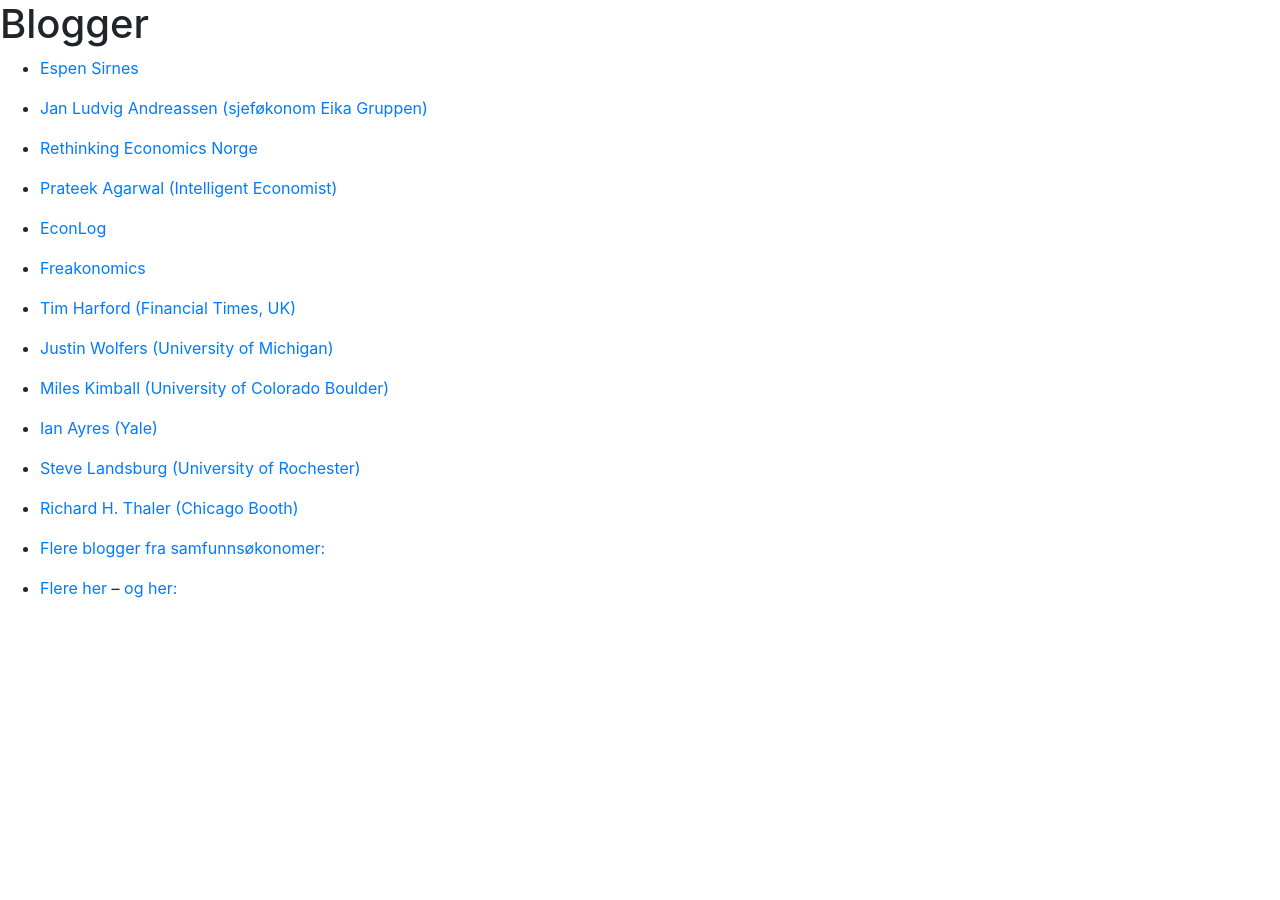
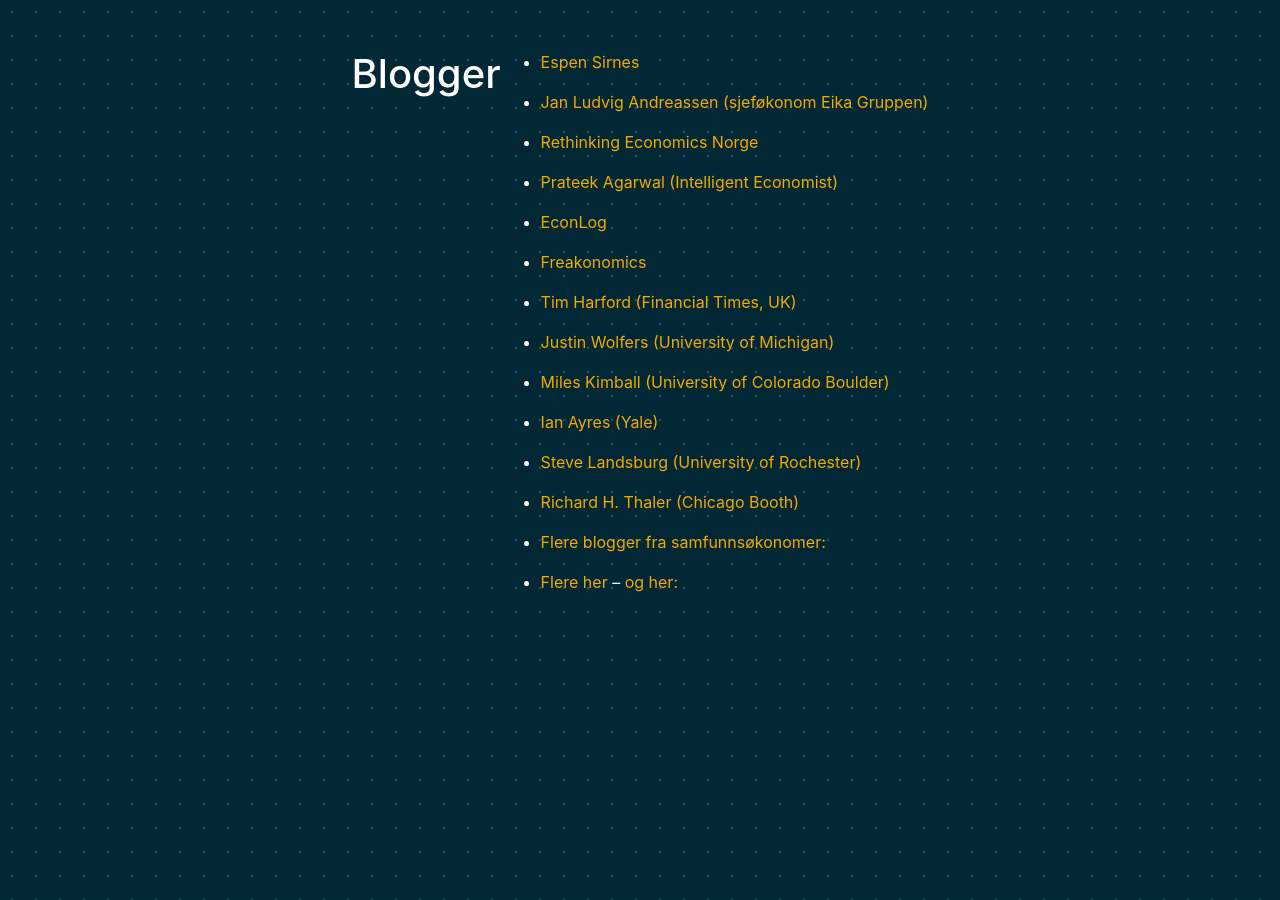
Before and after one commit to uit-econ/uit-econ.github.io, a Jekyll site: the page built from ressurser/Blogger.md, in a window 1280 px wide. Built offline with Jekyll 4.4.1, drawn with Linux system fonts in a browser that asks for light colours; nearby versions of some CDN libraries; our own code applies the rules of GitHub Pages for plain Markdown files; library files that are not in the unit come from our copies.

Commit message:
Update Blogger.md

```diff
--- a/ressurser/Blogger.md
+++ b/ressurser/Blogger.md
@@ -1,4 +1,4 @@
-<link href="assets/css/custom.css" rel="stylesheet">
+{% include ressurser-css.html %}
 
 
 
```
